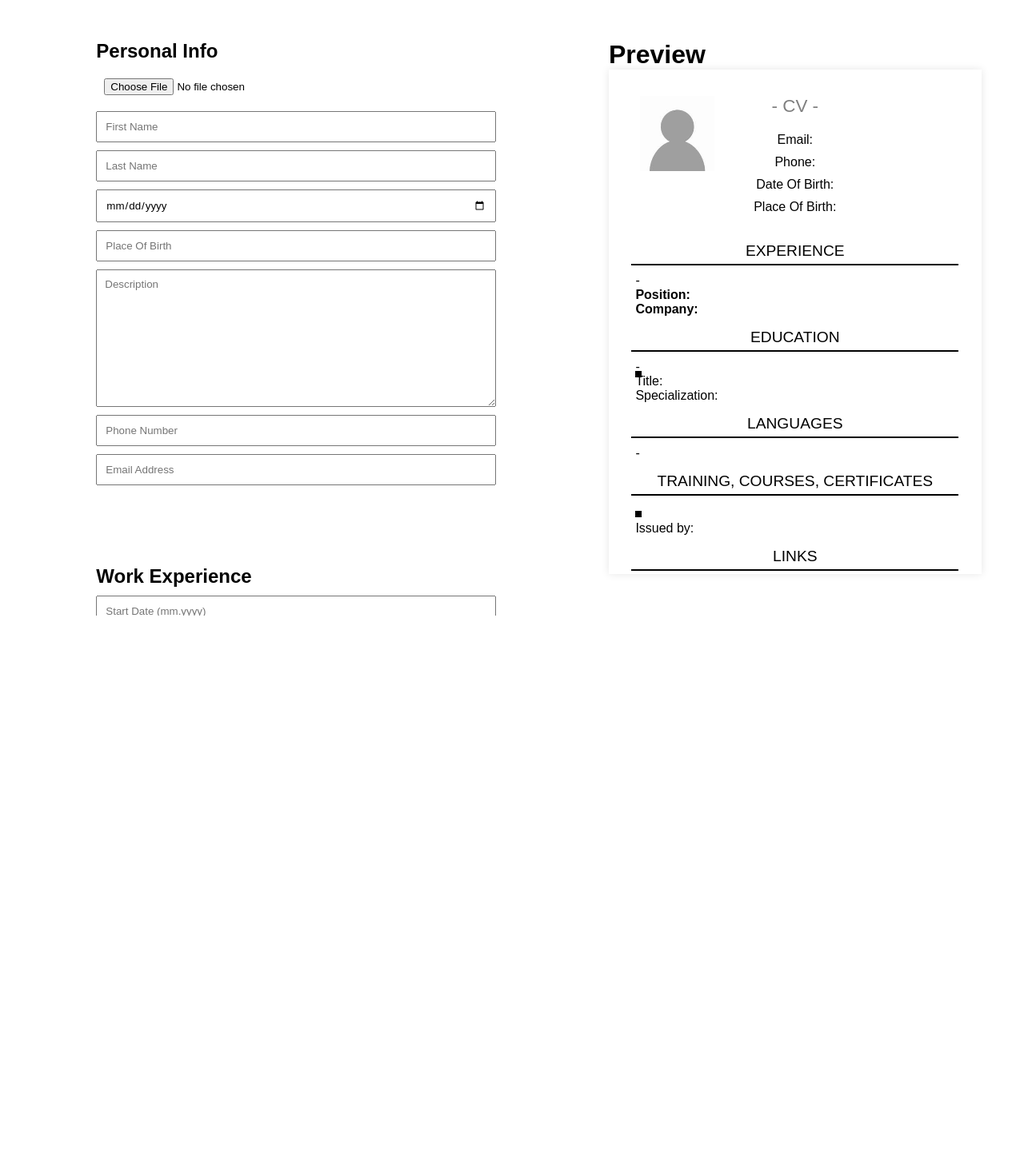
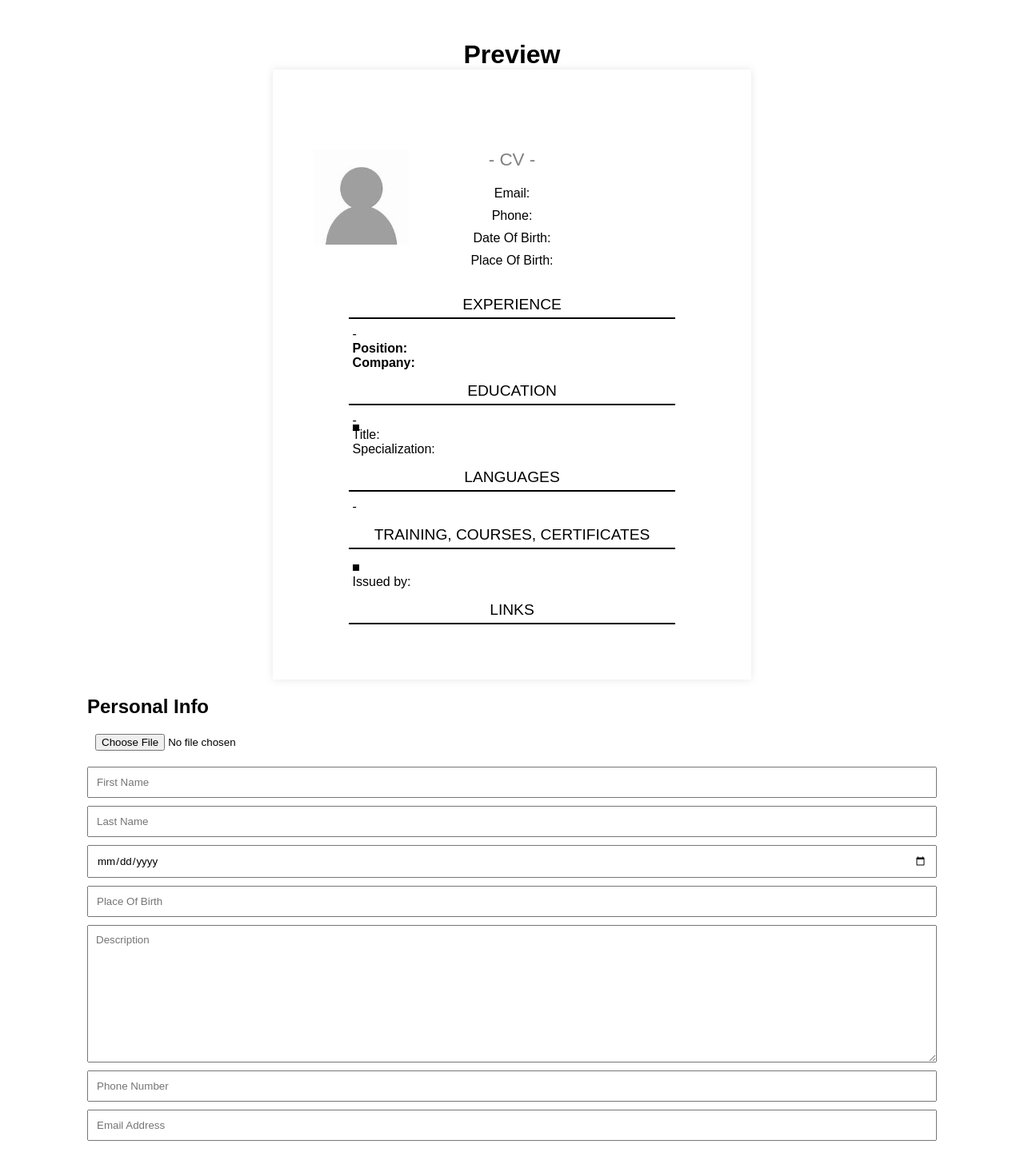
Before and after one commit to Bawelna0225/the-odin-project, a React (Create React App) app in the folder cv-application/: page / in a window 1280 px wide. Shown: the top 1466 px of the page at 80% size. Before the commit the page ends 820 px from the top, so only its background shows below. Built offline with nearby package versions, Linux system fonts and the light colour scheme.

Commit message:
buttons & media styling

```diff
--- a/cv-application/src/components/EducationItem.jsx
+++ b/cv-application/src/components/EducationItem.jsx
@@ -8,7 +8,7 @@ const EducationItem = ({ id, item, onChange, onDelete }) => {
             <input onChange={(e) => onChange(e, id)} type="text" name="degree" placeholder="Degree (ex. Bachelor, Master)" value={item.degree}></input>
             <input onChange={(e) => onChange(e, id)} type="text" name="field" placeholder="Field (ex. IT)" value={item.field}></input>
             <input onChange={(e) => onChange(e, id)} type="text" name="university" placeholder="University" value={item.university}></input>
-			<button onClick={() => onDelete(id)}>Delete</button>
+			<button className='delete' onClick={() => onDelete(id)}>Delete</button>
 		</>
 	)
 }
--- a/cv-application/src/components/ExperienceItem.jsx
+++ b/cv-application/src/components/ExperienceItem.jsx
@@ -8,7 +8,7 @@ const ExperienceItem = ({ id, item, onChange, onDelete }) => {
             <input onChange={(e) => onChange(e, id)} type="text" name="jobPosition" placeholder="Position" value={item.jobPosition}></input>
             <input onChange={(e) => onChange(e, id)} type="text" name="companyName" placeholder="Company Name" value={item.companyName}></input>
             <textarea onChange={(e) => onChange(e, id)} type="text" name="workDescription" placeholder="Description" value={item.workDescription}></textarea>
-			<button onClick={() => onDelete(id)}>Delete</button>
+			<button className='delete' onClick={() => onDelete(id)}>Delete</button>
 		</>
 	)
 }
--- a/cv-application/src/components/PersonalInfoForm.jsx
+++ b/cv-application/src/components/PersonalInfoForm.jsx
@@ -1,11 +1,10 @@
 import React from 'react'
 
-export const PersonalInfoForm = ({handlePersonalDataChange, personalData}) => {
+export const PersonalInfoForm = ({ handlePersonalDataChange, personalData }) => {
 	return (
-		<div>
-			<form>
+		<div className="form">
 			<h2>Personal Info</h2>
-				<input type="file" name='photo' onChange={(e) => handlePersonalDataChange(e)}/>
+			<input type="file" name="photo" onChange={(e) => handlePersonalDataChange(e)} />
 			<input name="firstName" type="text" onChange={(e) => handlePersonalDataChange(e)} value={personalData.firstName} placeholder="First Name" />
 			<input name="lastName" type="text" onChange={(e) => handlePersonalDataChange(e)} value={personalData.lastName} placeholder="Last Name" />
 			<input name="dateOfBirth" type="date" onChange={(e) => handlePersonalDataChange(e)} value={personalData.dateOfBirth} placeholder="Date Of Birth" />
@@ -13,7 +12,6 @@ export const PersonalInfoForm = ({handlePersonalDataChange, personalData}) => {
 			<textarea name="personalDescription" onChange={(e) => handlePersonalDataChange(e)} value={personalData.personalDescription} placeholder="Description"></textarea>
 			<input name="phone" type="number" onChange={(e) => handlePersonalDataChange(e)} value={personalData.phone} placeholder="Phone Number" />
 			<input type="email" name="email" onChange={(e) => handlePersonalDataChange(e)} value={personalData.email} placeholder="Email Address" />
-			</form>
 		</div>
 	)
 }
--- a/cv-application/src/components/SingleCertificate.jsx
+++ b/cv-application/src/components/SingleCertificate.jsx
@@ -6,7 +6,7 @@ const SingleCertificate = ({ id, certificate, onChange, onDelete }) => {
 			<input onChange={(e) => onChange(e, id)} type="text" name="date" value={certificate.date} placeholder="When Issued (mm.yyyy)" />
 			<input onChange={(e) => onChange(e, id)} type="text" name="name" value={certificate.name} placeholder="Certificate Name" />
 			<input onChange={(e) => onChange(e, id)} type="text" name="organization" value={certificate.organization} placeholder="Certifying Organization" />
-			<button onClick={() => onDelete(id)}>Delete</button>
+			<button className='delete' onClick={() => onDelete(id)}>Delete</button>
 		</>
 	)
 }
--- a/cv-application/src/components/SingleLanguage.jsx
+++ b/cv-application/src/components/SingleLanguage.jsx
@@ -14,7 +14,7 @@ const SingleLanguage = ({ id, language, onChange, onDelete }) => {
 				<option value="C1">C1</option>
 				<option value="C2">C2</option>
 			</select>
-			<button onClick={() => onDelete(id)}>Delete</button>
+			<button className='delete' onClick={() => onDelete(id)}>Delete</button>
 		</>
 	)
 }
--- a/cv-application/src/components/SingleLink.jsx
+++ b/cv-application/src/components/SingleLink.jsx
@@ -5,7 +5,7 @@ const SingleLink = ({ id, data, onChange, onDelete }) => {
 		<>
 			<input onChange={(e) => onChange(e, id)} name="name" type="text" placeholder="Name" value={data.name} />
 			<input onChange={(e) => onChange(e, id)} name="url" type="text" placeholder="Url" value={data.url} />
-			<button onClick={() => onDelete(id)}>Delete</button>
+			<button className='delete' onClick={() => onDelete(id)}>Delete</button>
 		</>
 	)
 }
--- /dev/null
+++ b/cv-application/src/styles/_media.scss
@@ -0,0 +1,17 @@
+@media (max-width: 1400px) {
+    .App {
+        flex-direction: column-reverse;
+        gap: 0;
+    }
+    .form {
+        width: 90%;
+    }
+    .preview-container {
+        display: flex;
+        flex-direction: column;
+        justify-content: center;
+        align-items: center;
+        max-height: 100vh;
+
+    }
+}
--- a/cv-application/src/styles/main.css
+++ b/cv-application/src/styles/main.css
@@ -9,6 +9,7 @@
   justify-content: space-around;
   padding-inline: 50px;
   padding-block: 50px;
+  background-color: #fff;
 }
 
 .forms {
@@ -21,25 +22,31 @@
   overflow-y: scroll;
 }
 
-form,
 .form {
+  padding: 20px;
   display: flex;
   flex-direction: column;
   width: 500px;
   gap: 10px;
 }
-form input,
-form select,
 .form input,
 .form select {
   padding: 10px;
 }
-form button,
 .form button {
   padding: 10px 15px;
   cursor: pointer;
+  background-color: rgb(32, 210, 106);
+  color: #fff;
+  font-weight: bold;
+  border: none;
 }
-form textarea,
+.form button:hover {
+  filter: brightness(90%);
+}
+.form button.delete {
+  background-color: rgb(151, 28, 28);
+}
 .form textarea {
   padding: 10px;
   height: 150px;
@@ -82,64 +89,64 @@ form textarea,
 }
 
 .hobbies .tag:nth-child(1) {
-  background-color: rgb(149, 21, 127);
+  background-color: rgb(81, 16, 121);
 }
 .hobbies .tag:nth-child(2) {
-  background-color: rgb(95, 84, 23);
+  background-color: rgb(18, 31, 155);
 }
 .hobbies .tag:nth-child(3) {
-  background-color: rgb(29, 140, 172);
+  background-color: rgb(57, 194, 94);
 }
 .hobbies .tag:nth-child(4) {
-  background-color: rgb(165, 18, 117);
+  background-color: rgb(175, 126, 31);
 }
 .hobbies .tag:nth-child(5) {
-  background-color: rgb(164, 24, 72);
+  background-color: rgb(186, 39, 19);
 }
 .hobbies .tag:nth-child(6) {
-  background-color: rgb(45, 56, 123);
+  background-color: rgb(70, 192, 46);
 }
 .hobbies .tag:nth-child(7) {
-  background-color: rgb(121, 51, 117);
+  background-color: rgb(68, 178, 74);
 }
 .hobbies .tag:nth-child(8) {
-  background-color: rgb(95, 54, 8);
+  background-color: rgb(157, 103, 163);
 }
 .hobbies .tag:nth-child(9) {
-  background-color: rgb(163, 132, 45);
+  background-color: rgb(148, 95, 181);
 }
 .hobbies .tag:nth-child(10) {
-  background-color: rgb(31, 194, 4);
+  background-color: rgb(118, 166, 89);
 }
 .hobbies .tag:nth-child(11) {
-  background-color: rgb(161, 177, 103);
+  background-color: rgb(10, 53, 130);
 }
 .hobbies .tag:nth-child(12) {
-  background-color: rgb(113, 199, 190);
+  background-color: rgb(184, 56, 188);
 }
 .hobbies .tag:nth-child(13) {
-  background-color: rgb(111, 124, 41);
+  background-color: rgb(17, 144, 77);
 }
 .hobbies .tag:nth-child(14) {
-  background-color: rgb(149, 78, 8);
+  background-color: rgb(195, 33, 82);
 }
 .hobbies .tag:nth-child(15) {
-  background-color: rgb(52, 61, 179);
+  background-color: rgb(23, 76, 162);
 }
 .hobbies .tag:nth-child(16) {
-  background-color: rgb(200, 154, 27);
+  background-color: rgb(59, 186, 41);
 }
 .hobbies .tag:nth-child(17) {
-  background-color: rgb(182, 125, 57);
+  background-color: rgb(173, 149, 11);
 }
 .hobbies .tag:nth-child(18) {
-  background-color: rgb(163, 174, 172);
+  background-color: rgb(53, 48, 81);
 }
 .hobbies .tag:nth-child(19) {
-  background-color: rgb(188, 95, 92);
+  background-color: rgb(62, 131, 83);
 }
 .hobbies .tag:nth-child(20) {
-  background-color: rgb(162, 124, 55);
+  background-color: rgb(26, 106, 185);
 }
 
 .preview-container {
@@ -285,4 +292,21 @@ form textarea,
 }
 .preview .links p {
   font-weight: bold;
+}
+
+@media (max-width: 1400px) {
+  .App {
+    flex-direction: column-reverse;
+    gap: 0;
+  }
+  .form {
+    width: 90%;
+  }
+  .preview-container {
+    display: flex;
+    flex-direction: column;
+    justify-content: center;
+    align-items: center;
+    max-height: 100vh;
+  }
 }/*# sourceMappingURL=main.css.map */
--- a/cv-application/src/styles/main.scss
+++ b/cv-application/src/styles/main.scss
@@ -8,6 +8,7 @@
 	justify-content: space-around;
 	padding-inline: 50px;
 	padding-block: 50px;
+	background-color: #fff;
 }
 .forms {
 	height: 90vh;
@@ -18,8 +19,8 @@
 	gap: 100px;
 	overflow-y: scroll;
 }
-form,
 .form {
+	padding: 20px;
 	display: flex;
 	flex-direction: column;
 	width: 500px;
@@ -31,6 +32,16 @@ form,
 	button {
 		padding: 10px 15px;
 		cursor: pointer;
+		background-color: rgb(32, 210, 106);
+		color: #fff;
+		font-weight: bold;
+		border: none;
+		&:hover {
+			filter: brightness(90%);
+		}
+		&.delete {
+			background-color: rgb(151, 28, 28);
+		}
 	}
 	textarea {
 		padding: 10px;
@@ -79,4 +90,5 @@ form,
 		}
 	}
 }
-@import './preview'
+@import './preview';
+@import './media';
```
Also changed, not shown: 1 other file (tests, documents, lock files or other folders). Lines whose indentation alone changed are shown as unchanged.
